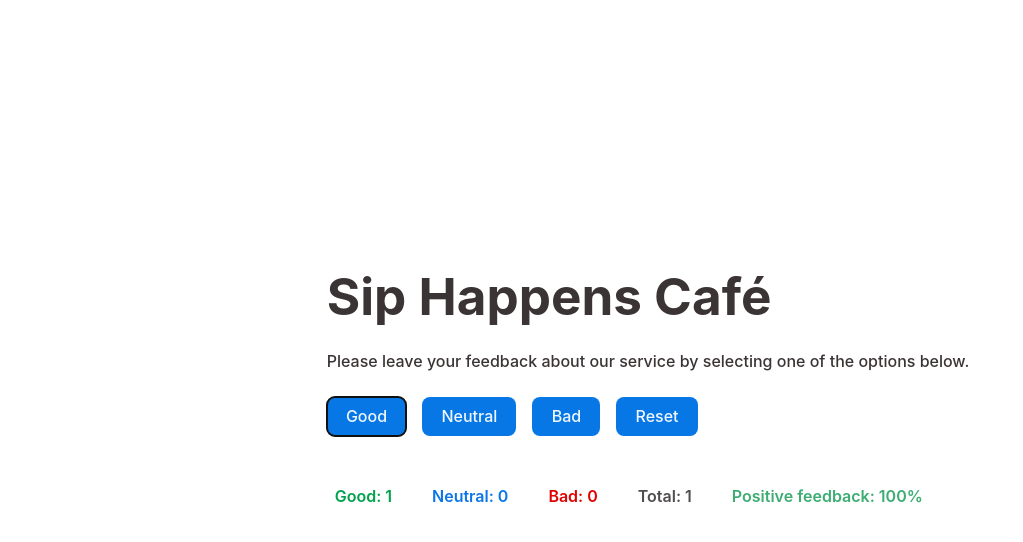
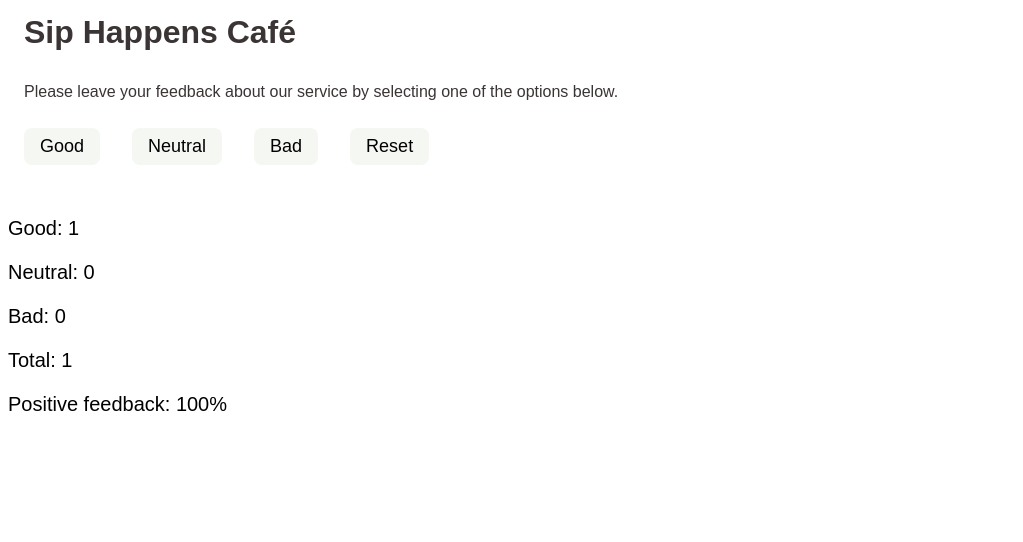
Before and after one commit to imyroslav/goit-react-hw-02, a React (Vite) app: page / in a window 1280 px wide. Both pictures are taken after a click on the button "Good". Shown: the top 542 px of the page, without its empty margins (0-1023 px from the left). Built offline with nearby package versions, Linux system fonts and the light colour scheme.

Commit message:
css-corections

```diff
--- a/src/components/Feedback/Feedback.jsx
+++ b/src/components/Feedback/Feedback.jsx
@@ -7,11 +7,11 @@ export function Feedback({
 }) {
   return (
     <div className={css.containerFeedback}>
-      <p className={css.feedbackGood}>Good: {good}</p>
-      <p className={css.feedbackNeutral}>Neutral: {neutral}</p>
-      <p className={css.feedbackBad}>Bad: {bad}</p>
-      <p className={css.totalFeedback}>Total: {totalFeedback}</p>
-      <p className={css.positiveFeedback}>
+      <p className={css.feedbackText}>Good: {good}</p>
+      <p className={css.feedbackText}>Neutral: {neutral}</p>
+      <p className={css.feedbackText}>Bad: {bad}</p>
+      <p className={css.feedbackText}>Total: {totalFeedback}</p>
+      <p className={css.feedbackText}>
         Positive feedback: {positiveFeedback}%
       </p>
     </div>
--- a/src/components/Feedback/Feedback.module.css
+++ b/src/components/Feedback/Feedback.module.css
@@ -1,31 +1,9 @@
 .containerFeedback {
-    padding: 24px;
     display: flex;
-    align-items: center;
-    gap: 40px;
+        flex-direction: column;
+        gap: 14px;
 }
 
-.feedbackGood {
-    color: rgb(0, 162, 78);
-    font-weight: 600;
+.feedbackText {
+    font-size: 20px;
 }
-
-.feedbackNeutral {
-    color: rgb(11, 118, 232);
-    font-weight: 600;
-}
-
-.feedbackBad {
-    color: rgb(221, 4, 4);
-    font-weight: 600;
-}
-
-.totalFeedback {
-    color: #504d4d;
-    font-weight: 600;
-}
-
-.positiveFeedback {
-    color: rgb(61, 173, 115);
-    font-weight: 600;
-}
--- a/src/components/Options/Options.module.css
+++ b/src/components/Options/Options.module.css
@@ -7,18 +7,17 @@
 }
 
 .buttonStyle {
-    border-radius: 8px;
-    border: none;
-    padding: 0.6em 1.2em;
-    font-size: 1em;
-    font-weight: 500;
-    font-family: inherit;
-    background-color: #0877e6;
-    cursor: pointer;
-    color: aliceblue;
+    margin-right: 16px;
+        margin-bottom: 24px;
+        padding: 8px 16px;
+        background-color: #f5f7f3;
+        border-radius: 8px;
+        border: none;
+        font-size: 18px;
+        text-transform: capitalize;
 }
 
 .buttonStyle:hover {
-    color: rgb(193, 210, 225);
-    background-color: #054a90;
+    color: #f1f3f4;
+    background-color: #bcbfc4;
 }
--- a/src/index.css
+++ b/src/index.css
@@ -1,76 +1,26 @@
-:root {
-    font-family: Inter, system-ui, Avenir, Helvetica, Arial, sans-serif;
+body {
+    font-family: sans-serif;
     line-height: 1.5;
-    font-weight: 400;
-
-    color-scheme: light dark;
-    color: rgba(255, 255, 255, 0.87);
-    background-color: #242424;
-
-    font-synthesis: none;
-    text-rendering: optimizeLegibility;
-    -webkit-font-smoothing: antialiased;
-    -moz-osx-font-smoothing: grayscale;
-    justify-content: center;
-    margin: 0 auto;
-    display: flex;
 }
 
-a {
-    font-weight: 500;
-    color: #646cff;
-    text-decoration: inherit;
+h1,
+h2,
+h3,
+h4,
+h5,
+h6,
+p {
+    margin: 0;
 }
 
-a:hover {
-    color: #535bf2;
+ul,
+ol {
+    margin: 0;
+    padding: 0;
+    list-style: none;
 }
 
-body {
-    margin: 0;
-    display: flex;
-    place-items: center;
-    min-width: 320px;
-    min-height: 100vh;
+img {
+    display: block;
+    max-width: 100%;
 }
-
-h1 {
-    font-size: 3.2em;
-    line-height: 1.1;
-}
-
-button {
-    border-radius: 8px;
-    border: 1px solid transparent;
-    padding: 0.6em 1.2em;
-    font-size: 1em;
-    font-weight: 500;
-    font-family: inherit;
-    background-color: #1a1a1a;
-    cursor: pointer;
-    transition: border-color 0.25s;
-}
-
-button:hover {
-    border-color: #646cff;
-}
-
-button:focus,
-button:focus-visible {
-    outline: 4px auto -webkit-focus-ring-color;
-}
-
-@media (prefers-color-scheme: light) {
-    :root {
-        color: #213547;
-        background-color: #ffffff;
-    }
-
-    a:hover {
-        color: #747bff;
-    }
-
-    button {
-        background-color: #f9f9f9;
-    }
-}
```
